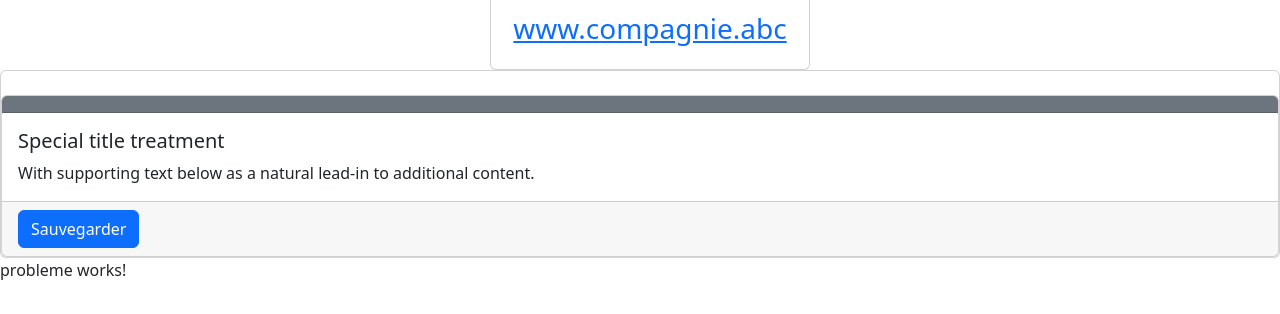
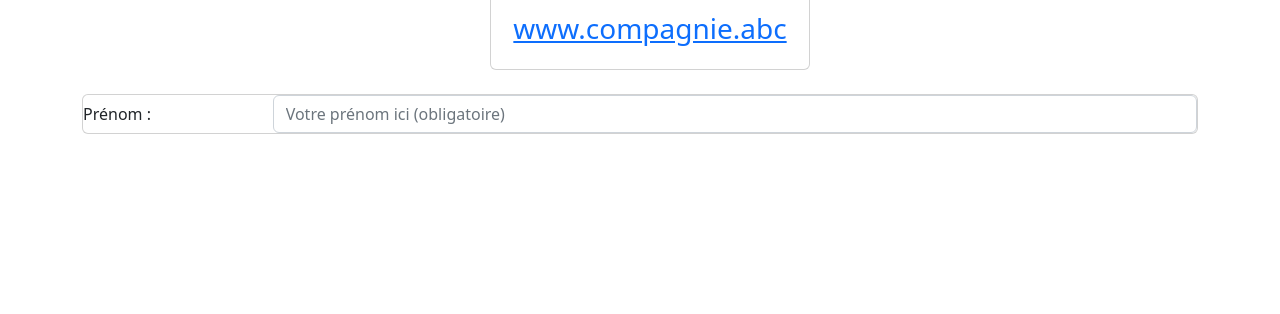
Before and after one commit to OlivierBouly/Interventions, an Angular app: page /probleme in a window 1280 px wide. Shown: the part 364-678 px from the top of the page. Built offline with nearby package versions, Linux system fonts and the light colour scheme.

Commit message:
tp 7, champ prenom fonctionnel

```diff
--- a/src/app/app.component.html
+++ b/src/app/app.component.html
@@ -32,24 +32,4 @@
   </div>
 </div>
 
-
-<div class="card">
-    <br/>
-    <div class="card">
-      <div class="card-header text-white bg-secondary">
-	<!-- L'en-tête ici -->
-      </div>
-      <div class="card-body">
-        <h5 class="card-title">Special title treatment</h5>
-        <p class="card-text">With supporting text below as a natural lead-in to additional content.</p>
-      </div>
-      <div class="card-footer">
-            <!-- Bouton save ici -->
-            <button class="btn btn-primary" type="submit">
-                  Sauvegarder
-            </button>
-      </div>
-    </div>
-</div>
-
 <router-outlet></router-outlet>
--- a/src/app/app.module.ts
+++ b/src/app/app.module.ts
@@ -7,6 +7,7 @@ import { AppComponent } from './app.component';
 import { BienvenueComponent } from './bienvenue/bienvenue.component';
 import { AccueilComponent } from './accueil/accueil.component';
 import { ProblemeComponent } from './probleme/probleme.component';
+import { ReactiveFormsModule } from '@angular/forms';
 
 @NgModule({
   declarations: [
@@ -18,6 +19,7 @@ import { ProblemeComponent } from './probleme/probleme.component';
   imports: [
     BrowserModule,
     AppRoutingModule,
+    ReactiveFormsModule,
     RouterModule.forRoot([
       { path:'accueil', component:AccueilComponent},
       { path:'probleme', component:ProblemeComponent}
--- a/src/app/probleme/probleme.component.html
+++ b/src/app/probleme/probleme.component.html
@@ -1 +1,30 @@
-<p>probleme works!</p>
+<br/>
+<div class="container">
+    <div class="card">
+        <div class="card-text">
+            <form class="form-horizontal"
+                novalidate
+                (ngSubmit)="save()"
+                [formGroup]="prenom">
+                <!-- Zone de texte PRENOM -->
+                <div class="form-group row">
+                    <label for="prenomId" class="col-md-2 col-form-label">Prénom :</label>
+                    <div class="col-md-10">
+                        <input class="form-control"
+                        id="prenomId"
+                        type="text"
+                        placeholder="Votre prénom ici (obligatoire)"
+                        formControlName="prenomUsager"
+                        [ngClass]="{'is-valid': (prenom.get('prenomUsager').touched ||
+                        prenom.get('prenomUsager').dirty) &&
+                        prenom.get('prenomUsager').valid,
+                        'is-invalid': (prenom.get('prenomUsager').touched ||
+                        prenom.get('prenomUsager').dirty) &&
+                        !prenom.get('prenomUsager').valid}"
+                        />
+                    </div>
+                </div>
+            </form>
+        </div>
+    </div>
+</div>
```
